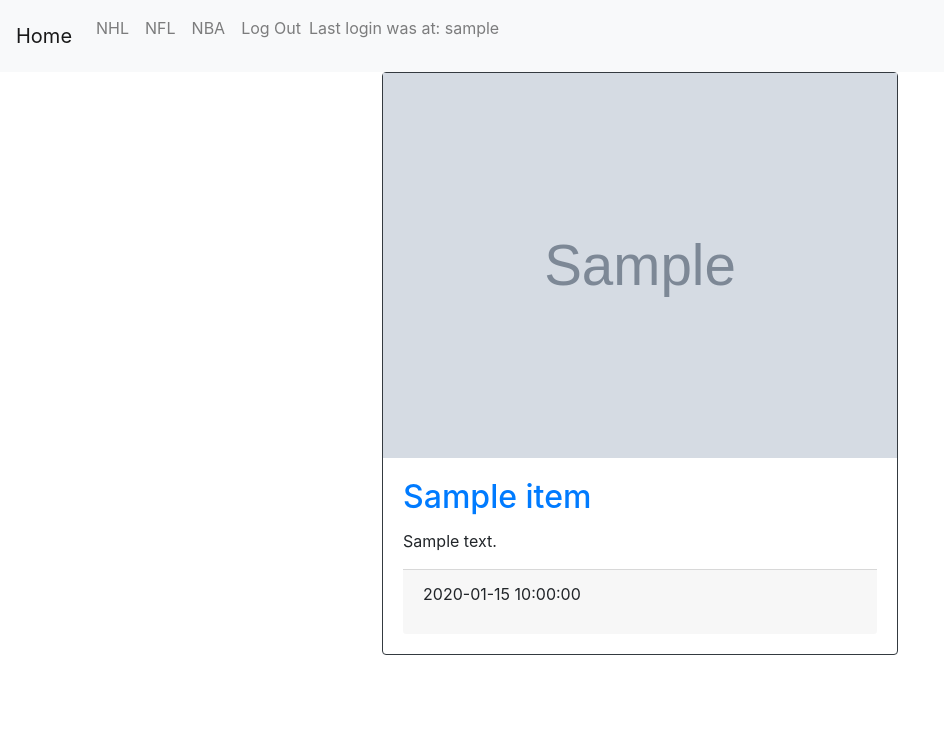
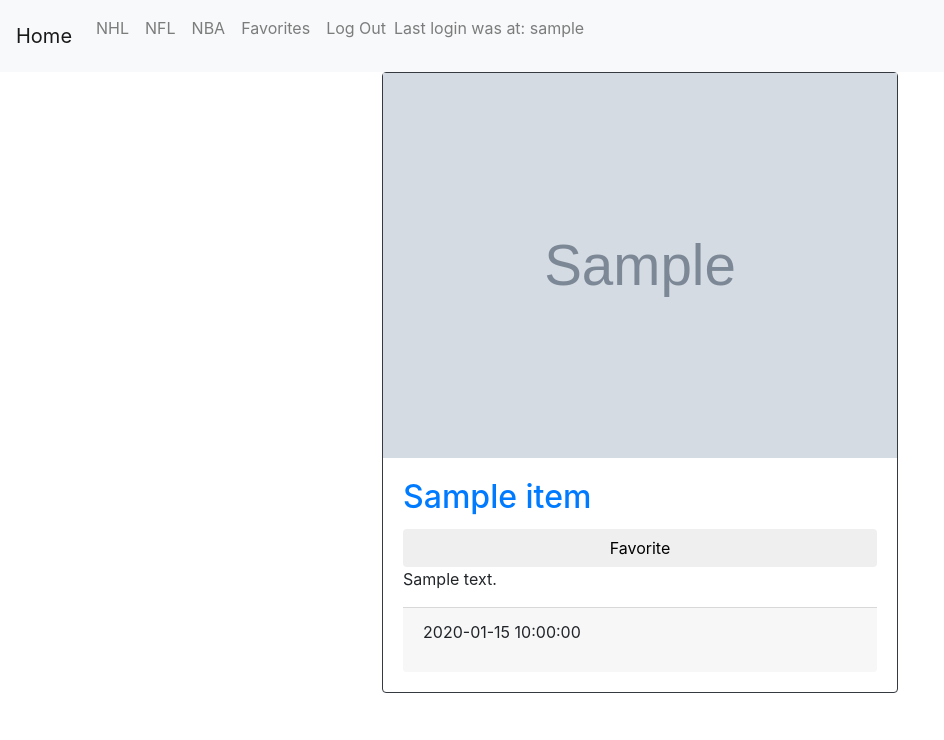
Before and after one commit to paulhulbert/NewsProject, a Flask app: template templates/index.html in a window 1280 px wide. Shown: the top 740 px of the page, without its empty margins (0-944 px from the left). Run offline with Flask 2, Linux system fonts and the light colour scheme; the template is opened without the code that fills it: most values are stand-ins (such as "Sample title", 1, 10 or a date in 2020); grey boxes marked "Sample" are stand-in pictures; some libraries are stand-ins or nearby versions.

Commit message:
Working app

```diff
--- a/data.json
+++ b/data.json
@@ -1 +1 @@
-{"users": {"Paul": {"password": "1", "last_login": "Sat Mar 23 00:58:12 2019", "current_login": "Sat Mar 23 00:58:24 2019"}}}
+{"users": {"Paul": {"password": "1", "last_login": "Sat Mar 23 01:08:57 2019", "current_login": "Sat Mar 23 12:47:22 2019", "favorites": []}}}
--- a/main.py
+++ b/main.py
@@ -4,7 +4,6 @@ from lxml import objectify
 from datetime import datetime
 from operator import itemgetter
 import json
-
 
 app = Flask(__name__)
 app.secret_key = b'PaulIsAwesome'
@@ -37,7 +36,8 @@ def create_account():
         elif request.form['password'] != request.form['password2']:
             return render_template('create_account.html', error="Passwords do not match")
         else:
-            new_user = {'password': request.form['password'], 'last_login': datetime.now().ctime(), 'current_login': datetime.now().ctime()}
+            new_user = {'password': request.form['password'], 'last_login': datetime.now().ctime(),
+                        'current_login': datetime.now().ctime(), 'favorites': []}
             data['users'][request.form['username']] = new_user
             save_data()
             session['username'] = request.form['username']
@@ -51,7 +51,8 @@ def login():
         return redirect('/')
 
     if request.method == 'POST':
-        if request.form['username'] in data['users'] and request.form['password'] == data['users'][request.form['username']]['password']:
+        if request.form['username'] in data['users'] and request.form['password'] == \
+                data['users'][request.form['username']]['password']:
             session['username'] = request.form['username']
             data['users'][session['username']]['last_login'] = data['users'][session['username']]['current_login']
             data['users'][session['username']]['current_login'] = datetime.now().ctime()
@@ -68,16 +69,55 @@ def logout():
     return redirect('/login')
 
 
-@app.route('/')
+@app.route('/', methods=['GET', 'POST'])
 def index():
-    items = merge_feeds([get_items_from_rss(get_espn_feed("NHL")), get_items_from_rss(get_espn_feed("NFL")), get_items_from_rss(get_espn_feed("NBA"))])
-    return render_template('index.html', items=items, last_login=data['users'][session['username']]['last_login'])
+    if 'username' not in session or session['username'] not in data['users']:
+        return redirect('/login')
+    if request.method == 'POST':
+        toggle_favorite(request.form['guid'])
+    items = merge_feeds([get_items_from_rss(get_espn_feed("NHL")), get_items_from_rss(get_espn_feed("NFL")),
+                         get_items_from_rss(get_espn_feed("NBA"))])
+    return render_template('index.html', items=items, last_login=data['users'][session['username']]['last_login'],
+                           title='Home')
 
 
-@app.route('/feed/<sport>')
+@app.route('/feed/<sport>', methods=['GET', 'POST'])
 def specific_page(sport):
-    items = get_items_from_rss(get_espn_feed(sport))
-    return render_template('index.html', items=items, last_login=data['users'][session['username']]['last_login'])
+    if 'username' not in session or session['username'] not in data['users']:
+        return redirect('/login')
+    if request.method == 'POST':
+        toggle_favorite(request.form['guid'])
+
+    if sport != 'favorites':
+        items = get_items_from_rss(get_espn_feed(sport))
+    else:
+        all_items = merge_feeds([get_items_from_rss(get_espn_feed("NHL")), get_items_from_rss(get_espn_feed("NFL")),
+                                 get_items_from_rss(get_espn_feed("NBA"))])
+        items = []
+        for item in all_items:
+            if item['favorite']:
+                items.append(item)
+
+    return render_template('index.html', items=items, last_login=data['users'][session['username']]['last_login'],
+                           title=sport)
+
+
+def toggle_favorite(guid):
+    if guid in data['users'][session['username']]['favorites']:
+        remove_favorite(guid)
+    else:
+        add_favorite(guid)
+    save_data()
+
+
+def add_favorite(guid):
+    if guid not in data['users'][session['username']]['favorites']:
+        data['users'][session['username']]['favorites'].append(guid)
+
+
+def remove_favorite(guid):
+    if guid in data['users'][session['username']]['favorites']:
+        data['users'][session['username']]['favorites'].remove(guid)
 
 
 def merge_feeds(feeds):
@@ -117,6 +157,7 @@ def get_items_from_rss(rss_dump):
         item_dict['pubDate'] = item.pubDate.text
         item_dict['guid'] = item.guid.text
         item_dict['dt'] = datetime.strptime(item.pubDate.text, '%a, %d %b %Y %H:%M:%S EST')
+        item_dict['favorite'] = item.guid.text in data['users'][session['username']]['favorites']
         items.append(item_dict)
     items.sort(key=itemgetter('dt'), reverse=True)
     return items
--- a/templates/index.html
+++ b/templates/index.html
@@ -29,6 +29,9 @@
                 <a class="nav-link" href="/feed/NBA">NBA</a>
             </li>
             <li class="nav-item">
+                <a class="nav-link" href="/feed/favorites">Favorites</a>
+            </li>
+            <li class="nav-item">
                 <a class="nav-link" href="/logout">Log Out</a>
             </li>
             <li class="navbar-text">
@@ -46,7 +49,7 @@
 <div>
     {% for item in items %}
         <div class="row justify-content-center">
-                <div class="col-md-5">
+            <div class="col-md-10 col-lg-5">
                 <div class="card border-dark mb-5">
                     <img class="card-image-top" src="{{ item.image }}">
                     <div class="card-body">
@@ -54,6 +57,16 @@
                             <h2>
                                 <a href="{{ item.link }}">{{ item.title }}</a>
                             </h2>
+                        </div>
+                        <div>
+                            <form action="" id="favoriteForm" method="post">
+                                <input type="hidden" id="guid" name="guid" value="{{ item.guid }}">
+                                {% if item.favorite %}
+                                    <input type="submit" value="Unfavorite" class="btn btn-def btn-block"/>
+                                {% else %}
+                                    <input type="submit" value="Favorite" class="btn btn-def btn-block"/>
+                                {% endif %}
+                            </form>
                         </div>
                         <div class="card-text">
                             <p>{{ item.description }}</p>
```
Lines whose indentation alone changed are shown as unchanged.
